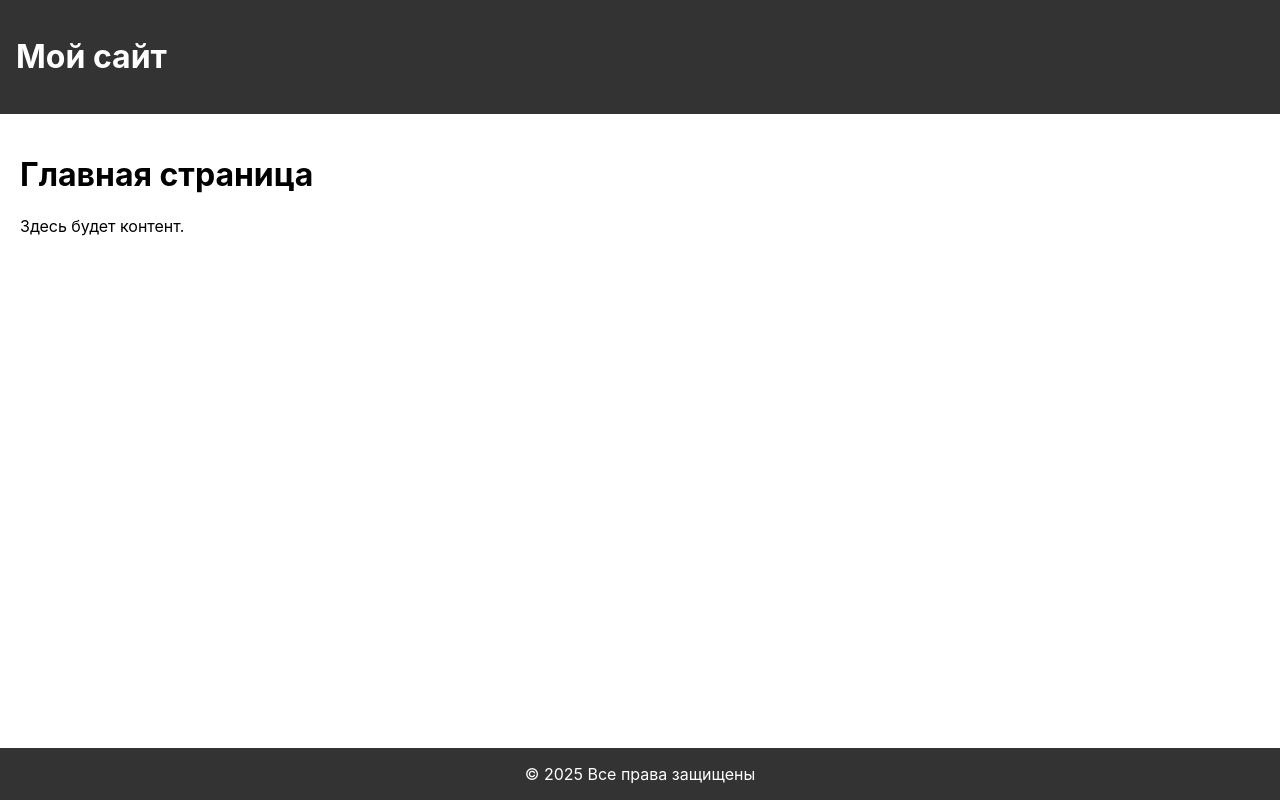
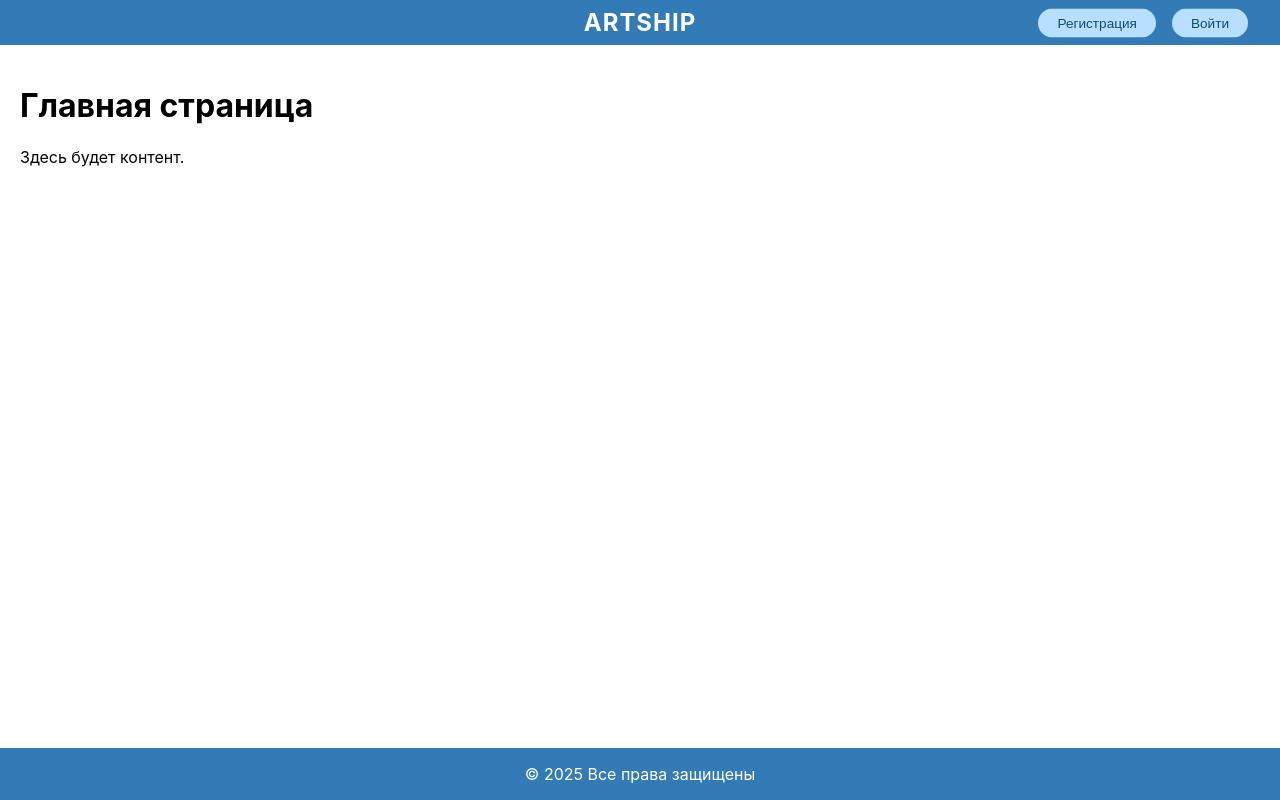
Before and after one commit to ArtShipCompany/social, a React (Create React App) app in the folder frontend/: page / in a window 1280 px wide. Built offline with nearby package versions, Linux system fonts and the light colour scheme.

Commit message:
created Footer and Header components

```diff
--- a/frontend/src/components/Footer.tsx
+++ /dev/null
@@ -1,11 +0,0 @@
-import React from 'react';
-
-const Footer: React.FC = () => {
-  return (
-    <footer style={{ backgroundColor: '#333', color: 'white', padding: '1rem', textAlign: 'center' }}>
-      © 2025 Все права защищены
-    </footer>
-  );
-};
-
-export default Footer;
--- /dev/null
+++ b/frontend/src/components/Footer/Footer.module.css
@@ -0,0 +1,6 @@
+.footer {
+  background-color: #337BB6;
+  color: white;
+  padding: 1rem;
+  text-align: center;
+}
--- /dev/null
+++ b/frontend/src/components/Footer/Footer.tsx
@@ -0,0 +1,11 @@
+import styles from './Footer.module.css';
+
+const Footer = () => {
+  return (
+    <footer className={styles.footer}>
+      © 2025 Все права защищены
+    </footer>
+  );
+};
+
+export default Footer;
--- a/frontend/src/components/Header.tsx
+++ /dev/null
@@ -1,11 +0,0 @@
-import React from 'react';
-
-const Header: React.FC = () => {
-  return (
-    <header style={{ backgroundColor: '#333', color: 'white', padding: '1rem' }}>
-      <h1>Мой сайт</h1>
-    </header>
-  );
-};
-
-export default Header;
--- /dev/null
+++ b/frontend/src/components/Header/Header.module.css
@@ -0,0 +1,40 @@
+.header {
+  background-color: #337BB6;
+  color: white;
+  padding: 0 2rem;
+  position: relative;
+  display: flex;
+  align-items: center;
+}
+
+.title {
+  margin: 0.5rem auto;
+  font-size: 1.5rem;
+  font-weight: bold;
+  text-transform: uppercase;
+  letter-spacing: 1px;
+}
+
+.buttons {
+  position: absolute;
+  right: 2rem;
+  top: 50%;
+  transform: translateY(-50%);
+  display: flex;
+  gap: 1rem;
+}
+
+.button {
+  background-color: #B8DFFF;
+  color: #104A78;
+  border: 3px solid transparent;
+  padding: 0.25rem 1rem;
+  border-radius: 20px;
+  cursor: pointer;
+  font-size: 0.85rem;
+}
+
+.button:hover {
+  border-color: #104A78;
+  background-color: #c9e7ff;
+}
--- /dev/null
+++ b/frontend/src/components/Header/Header.tsx
@@ -0,0 +1,15 @@
+import styles from './Header.module.css';
+
+export const Header = () => (
+  <header className={styles.header}>
+    <h1 className={styles.title}>ARTSHIP</h1>
+
+    <div className={styles.buttons}>
+        <button className={styles.button}>Регистрация</button>
+        <button className={styles.button}>Войти</button>
+    </div>
+
+  </header>
+);
+
+export default Header
--- a/frontend/src/index.css
+++ b/frontend/src/index.css
@@ -1,4 +1,5 @@
 body {
+  width: 100%;
   margin: 0;
   font-family: -apple-system, BlinkMacSystemFont, 'Segoe UI', 'Roboto', 'Oxygen',
     'Ubuntu', 'Cantarell', 'Fira Sans', 'Droid Sans', 'Helvetica Neue',
```
Also changed, not shown: frontend/src/App.tsx (+3 -4 lines).
